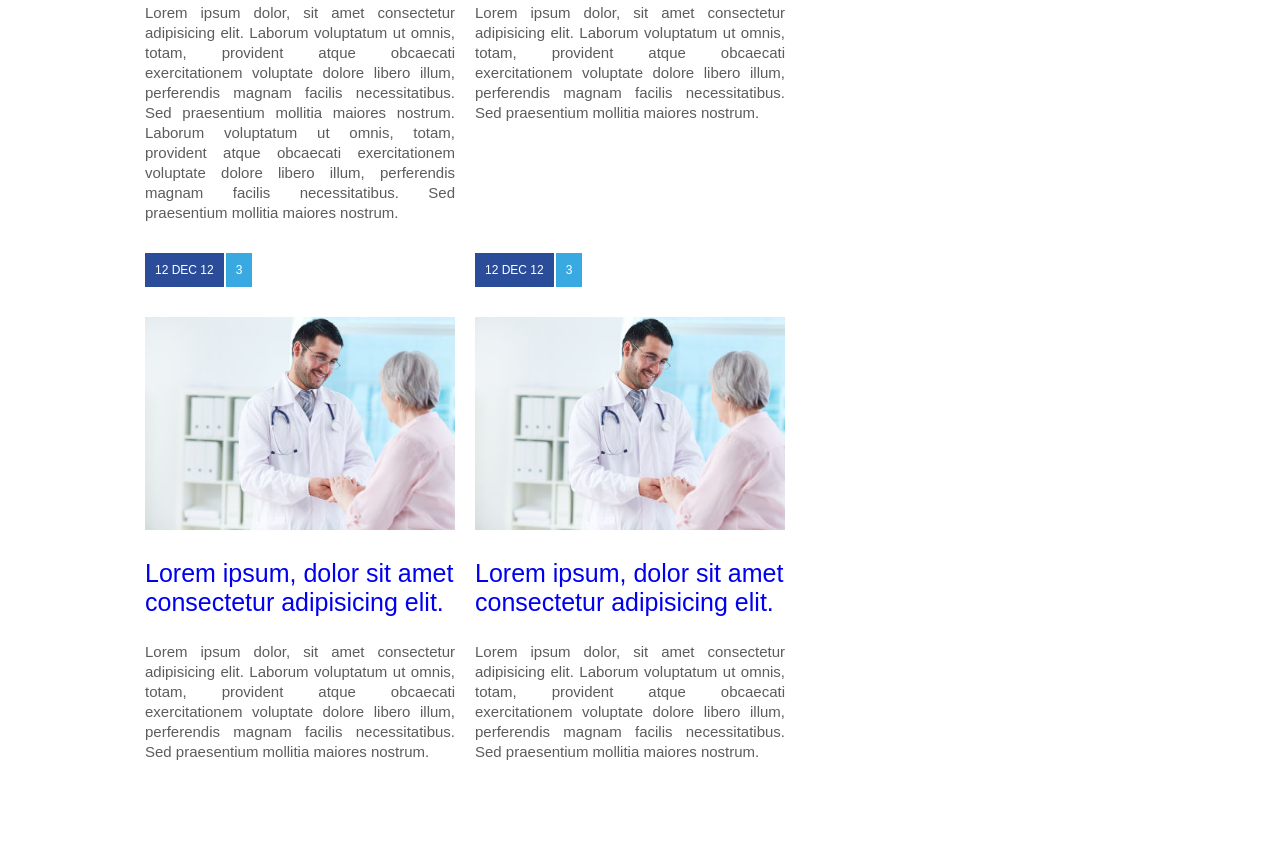
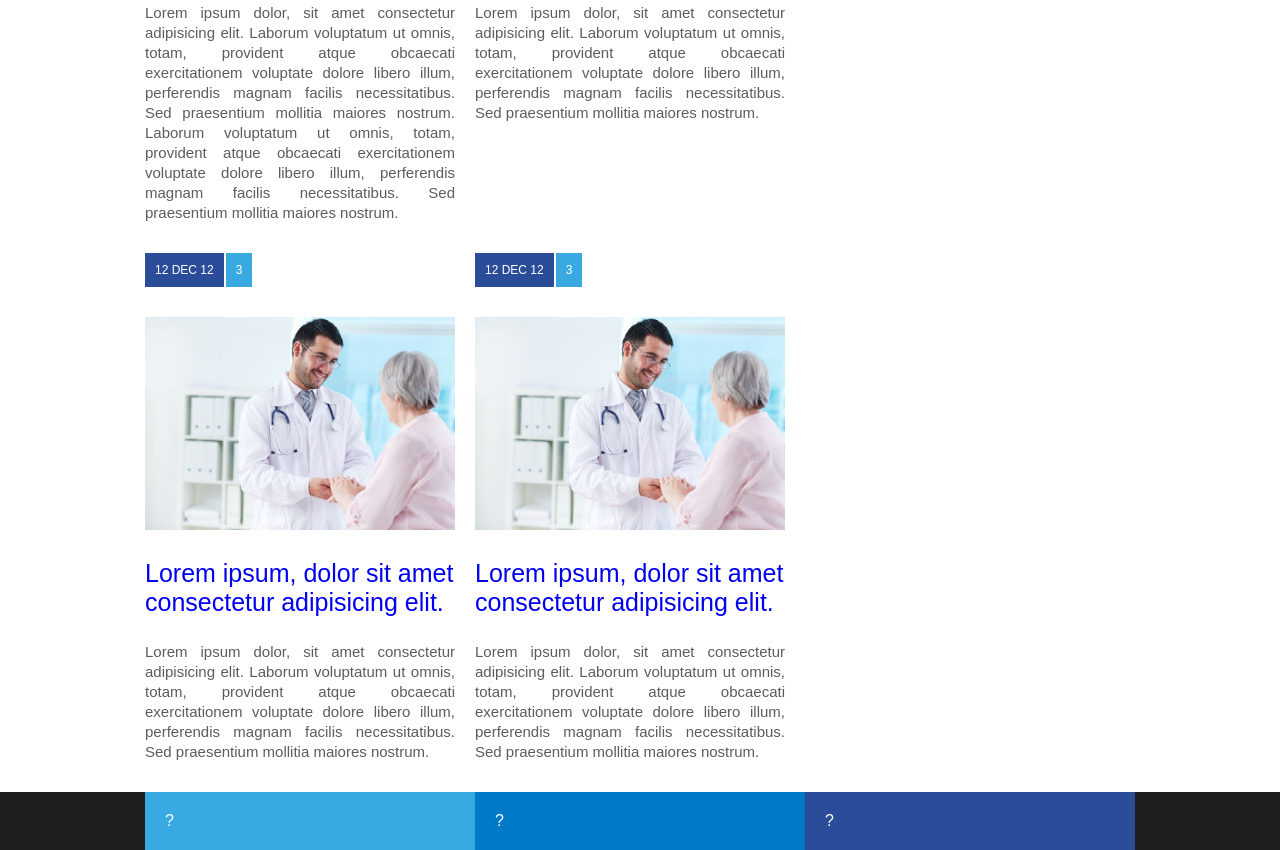
Before and after one commit to devmarcosgarcia/medicenter, a plain HTML site: page index.html in a window 1280 px wide. Shown: the part 1262-2112 px from the top of the page. Before the commit the page ends 2054 px from the top, so only its background shows below. Drawn offline with Linux system fonts and the light colour scheme.

Commit message:
footer adicionado

```diff
--- a/assets/css/template.css
+++ b/assets/css/template.css
@@ -218,3 +218,32 @@ article .news-resume{
     margin-bottom: 30px;
     text-align: justify;
 }
+
+footer{
+    display: flex;
+    justify-content: center;
+    background-color: #1e1e1e;
+}
+
+.footer-menu{
+    display: flex;
+    flex: 1;
+}
+
+.fm1, .fm2, .fm3{
+    flex: 1;
+    color: white;
+    padding: 20px;
+}
+
+.fm1{
+    background-color: #39aae1;
+}
+
+.fm2{
+    background-color: #0079c7;
+}
+
+.fm3{
+    background-color: #2b4c99;
+}
--- a/index.html
+++ b/index.html
@@ -169,6 +169,20 @@
             </aside>
         </div>
     </section>
-
+    <footer>
+        <div class="container">
+            <div class="footer-menu">
+                <div class="fm1">
+                    ?
+                </div>
+                <div class="fm2">
+                    ?
+                </div>
+                <div class="fm3">
+                    ?
+                </div>
+            </div>
+        </div>
+    </footer>
 </body>
 </html>
```
